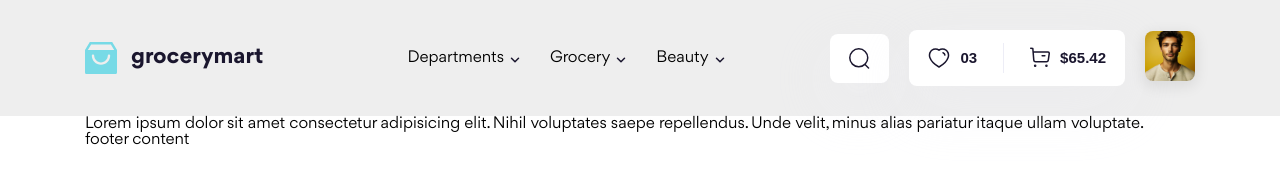
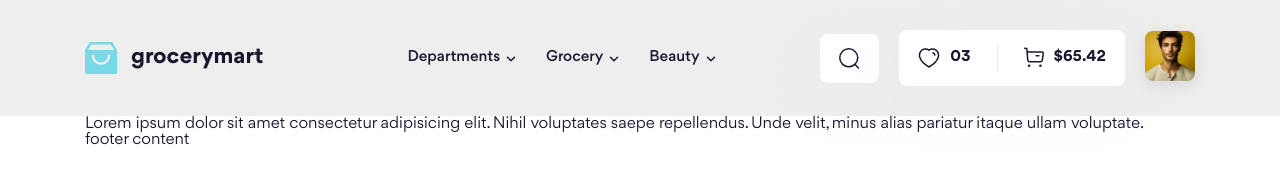
Before and after one commit to 11192023/project-8, a website: page index.html in a window 1280 px wide. Drawn offline with Linux system fonts and the light colour scheme.

Commit message:
fix header

```diff
--- a/scss/base/_base.scss
+++ b/scss/base/_base.scss
@@ -1,13 +1,19 @@
 *, ::before, ::after{
     box-sizing: border-box;
+}
+:root{
+    --text-color:#1A162E;
+    --icon-color: brightness(0) saturate(100%) invert(8%) sepia(16%) saturate(2698%) hue-rotate(212deg) brightness(94%) contrast(95%);
 }
 html{
     font-size:62.5%;
 }
 body{
+    color:var(--text-color);
     font-size:1.6rem;
     font-family: 'Gordita', sans-serif;
 }
+
 a{
     color:inherit;
     text-decoration: none;
@@ -17,3 +23,11 @@ button{
     border: none;
     background-color:transparent;
 }
+button,input,textarea,select{
+    font-family: inherit;
+    color:inherit;
+}
+
+.icon {
+    filter: var(--icon-color);
+}
--- a/scss/layout/_header.scss
+++ b/scss/layout/_header.scss
@@ -1,10 +1,13 @@
+%flexItemsCenter{
+    display:flex;
+    align-items: center;
+}
 .header{
     background-color: #EEEEEE;
     padding:30px 0;
 }
 .nav-top{
-    display:flex;
-    align-items: center;
+    @extend %flexItemsCenter;
 }
 .navbar{
     margin-left:144px;
@@ -14,20 +17,21 @@
         gap:30px;
     }
     &__link{
-        display: flex;
-        align-items: center;
+         @extend %flexItemsCenter;
         gap:6px;
+        font-size: 1.5rem;
+        font-style: normal;
+        font-weight: 500;
+        line-height: 1.46; /* 146.667% */
     }
     &__arrow{
         margin-top:3px;
     }
 }
 .top-act{
-    display:flex;
-    align-items: center;
+     @extend %flexItemsCenter;
     &__group{
-        display:flex;
-        align-items: center;
+        @extend %flexItemsCenter;
         justify-content: center;
         border-radius: 8px;
         background: var(--Secondary-Color-Background, #fff);
@@ -37,15 +41,16 @@
         gap:20px;
     }
     &__btn{
-        display:flex;
-        align-items: center;
+        @extend %flexItemsCenter;
         gap:10px;
+        cursor: pointer;
     }
     &__avatar{
         width:50px;
         height:50px;
         border-radius: 8px;
         box-shadow: 0px 4px 14px 2px rgba(0, 0, 0, 0.08);
+        cursor: pointer;
     }
     &__title{
         color: var(--Secondary-Color-Secondary-1, #1A162E);
--- a/template/header.html
+++ b/template/header.html
@@ -1,26 +1,28 @@
 <div class="container">
     <div class="nav-top">
         <!-- logo -->
-        <div class="logo">
-            <img src="./assets/icons/main-logo.svg" alt="grocerymart" class="logo__img">
-            <h1 class="logo__title">grocerymart</h1>
-        </div>
+        <a href="./">
+            <div class="logo">
+                <img src="./assets/icons/main-logo.svg" alt="grocerymart" class="logo__img">
+                <h1 class="logo__title">grocerymart</h1>
+            </div>
+        </a>
         <!-- nav -->
          <nav class="navbar">
             <ul class="navbar__list">
                 <li>
                     <a href="#!" class="navbar__link">Departments
-                        <img src="./assets/icons/arrow-down.svg" alt="arrow-down" class="navbar__arrow">
+                        <img class="icon navbar__arrow" src="./assets/icons/arrow-down.svg" alt="arrow-down">
                     </a>
                 </li>
                 <li>
                     <a href="#!" class="navbar__link">Grocery
-                        <img src="./assets/icons/arrow-down.svg" alt="arrow-down" class="navbar__arrow">
+                        <img src="./assets/icons/arrow-down.svg" alt="arrow-down" class="icon navbar__arrow">
                     </a>
                 </li>
                 <li>
                     <a href="#!" class="navbar__link">Beauty
-                        <img src="./assets/icons/arrow-down.svg" alt="arrow-down" class="navbar__arrow">
+                        <img src="./assets/icons/arrow-down.svg" alt="arrow-down" class="icon navbar__arrow">
                     </a>
                 </li>
             </ul>
@@ -29,7 +31,7 @@
          <div class="top-act">
             <div class="top-act__group">
                 <button class="top-act__btn">
-                    <img src="./assets/icons/search.svg" alt="search" class="top-act__icon">
+                    <img src="./assets/icons/search.svg" alt="search" class="icon top-act__icon">
                 </button>
             </div>
             <div class="top-act__group">
@@ -39,7 +41,7 @@
                 </button>
                 <div class="top-act__separate"></div>
                 <button class="top-act__btn">
-                    <img src="./assets/icons/cart-shopping.svg" alt="cart-shopping" class="top-act__icon">
+                    <img src="./assets/icons/cart-shopping.svg" alt="cart-shopping" class="icon top-act__icon">
                     <span class="top-act__title">$65.42</span>
                 </button>
             </div>
```
Also changed, not shown: assets/css/styles.css, 1 other file.
